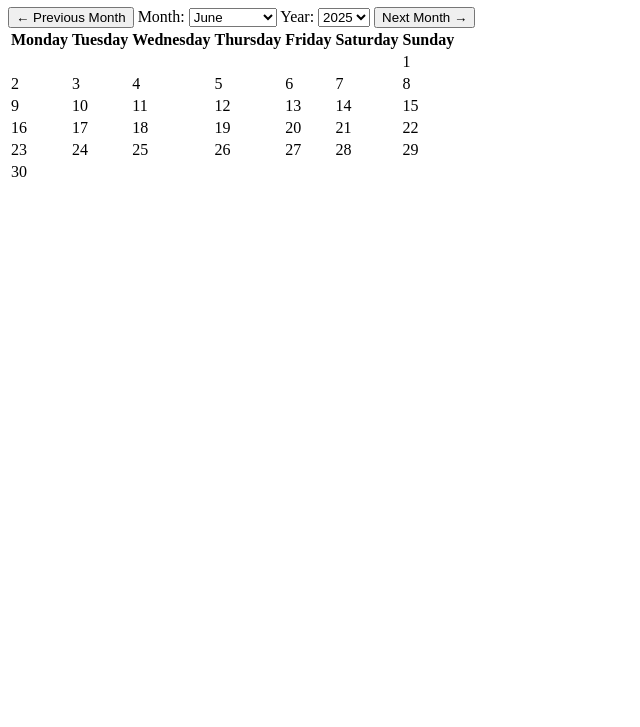
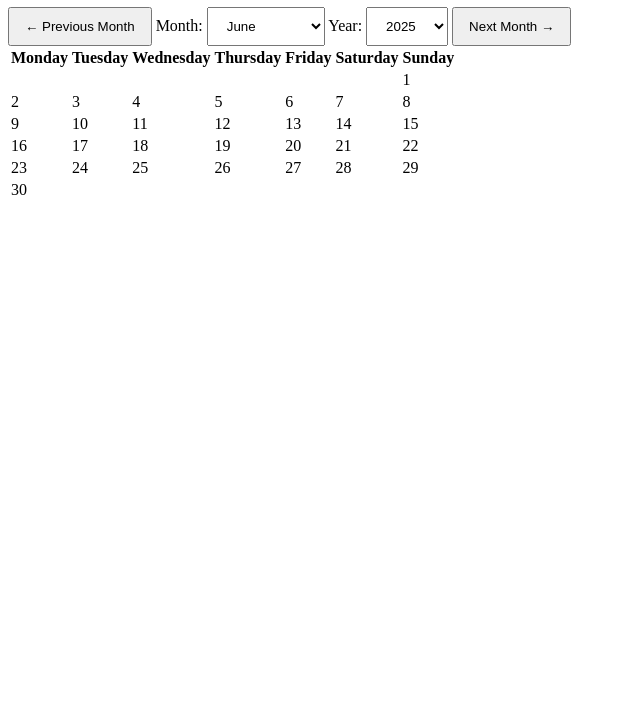
Before and after one commit to Della-Bella/Days-Calendar-Piscine, a plain HTML site: page index.html in a window 1280 px wide. Shown: the part 73-800 px from the top of the page, without its empty margins (0-640 px from the left). Drawn offline with Linux system fonts and the light colour scheme.

Commit message:
Accessibility Check 1

```diff
--- a/index.html
+++ b/index.html
@@ -10,15 +10,15 @@
 
       <div id="calendar-controls">
 
-         <button id="prev-month-btn">← Previous Month</button>
+         <button id="prev-month-btn" style="padding: 10px 15px;">← Previous Month</button>
 
          <label for="month-select">Month:</label>
-         <select id="month-select"></select>
+         <select id="month-select" style="padding: 10px 15px;"></select>
 
          <label for="year-select">Year:</label>
-         <select id="year-select"></select>
+         <select id="year-select" style="padding: 10px 15px;" ></select>
 
-         <button id="next-month-btn">Next Month →</button>
+         <button id="next-month-btn" style="padding: 10px 15px;" >Next Month →</button>
       </div>
 
       <!-- container table calendar -->
```
